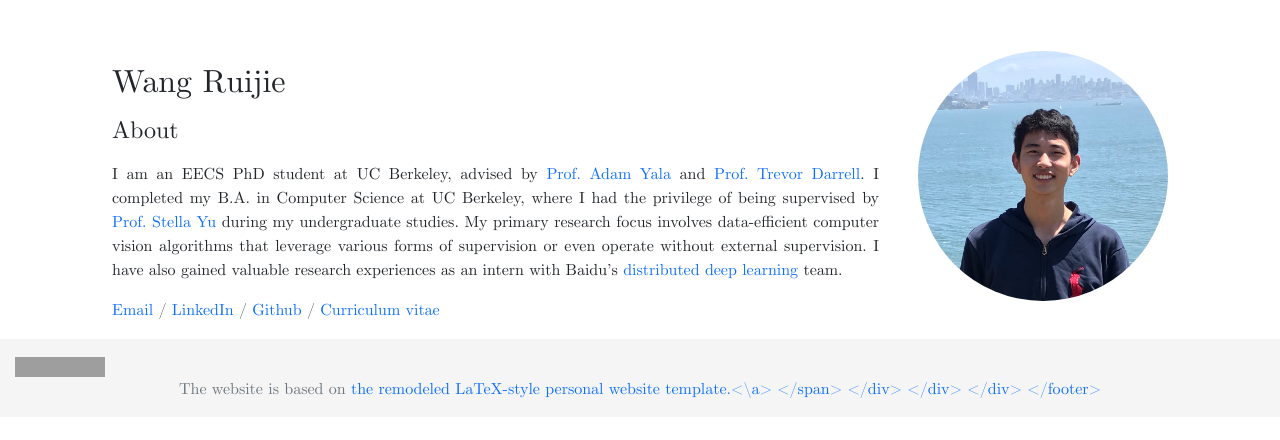
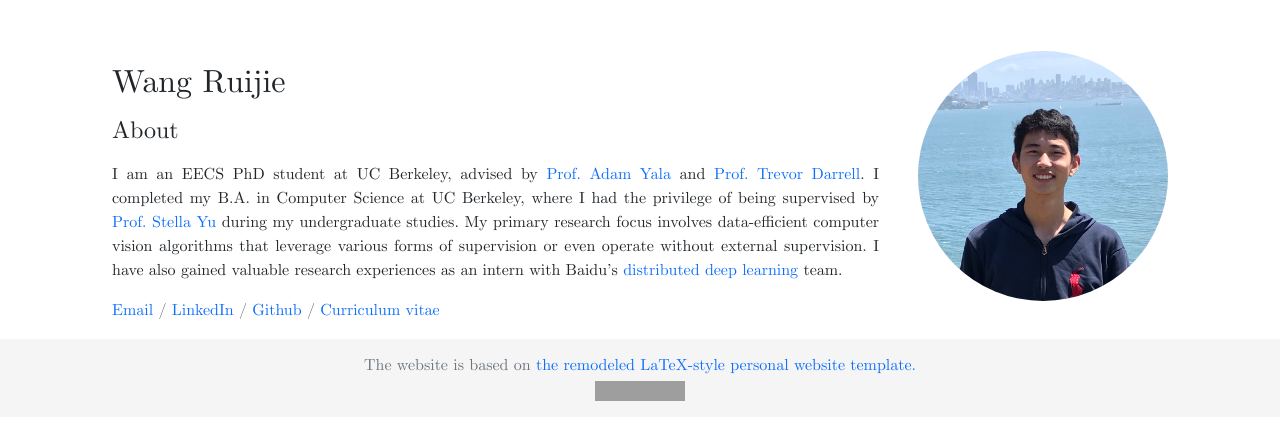
Before and after one commit to WANGaRuijie/WANGaRuijie.github.io, a Jekyll site: the page built from index.md, in a window 1280 px wide. Shown: the top 440 px of the page. Built offline with Jekyll 4.4.1, drawn with Linux system fonts in a browser that asks for light colours; some of the changed lines change nothing that is shown; grey boxes are pictures that could not be loaded.

Commit message:
Update index.md

```diff
--- a/index.md
+++ b/index.md
@@ -82,14 +82,21 @@ title: "Wang Ruijie's Personal Website"
 </main>
 
 <footer class="footer">
-    <a href="https://info.flagcounter.com/ALa4"><img src="https://s01.flagcounter.com/count/ALa4/bg_FFFFFF/txt_000000/border_CCCCCC/columns_6/maxflags_30/viewers_0/labels_1/pageviews_1/flags_0/percent_0/" alt="Flag Counter" border="0"></a>
     <div class="container-sm">
         <div class="row">
             <div class="col" style="text-align: center">
                 <span class="text-muted">
-                    The website is based on <a href="https://github.com/TonyLianLong/websitev2">the remodeled LaTeX-style personal website template.<\a>
+                    The website is based on
+                    <a href="https://github.com/TonyLianLong/websitev2">the remodeled LaTeX-style personal website template.</a>
                 </span>
             </div>
         </div>
     </div>
+    <div style="text-align: center;">
+        <a href="https://info.flagcounter.com/ALa4">
+            <img src="https://s01.flagcounter.com/count/ALa4/bg_FFFFFF/txt_000000/border_CCCCCC/columns_6/maxflags_30/viewers_0/labels_1/pageviews_1/flags_0/percent_0/"
+                 alt="Flag Counter"
+                 border="0">
+        </a>
+    </div>
 </footer>
```
